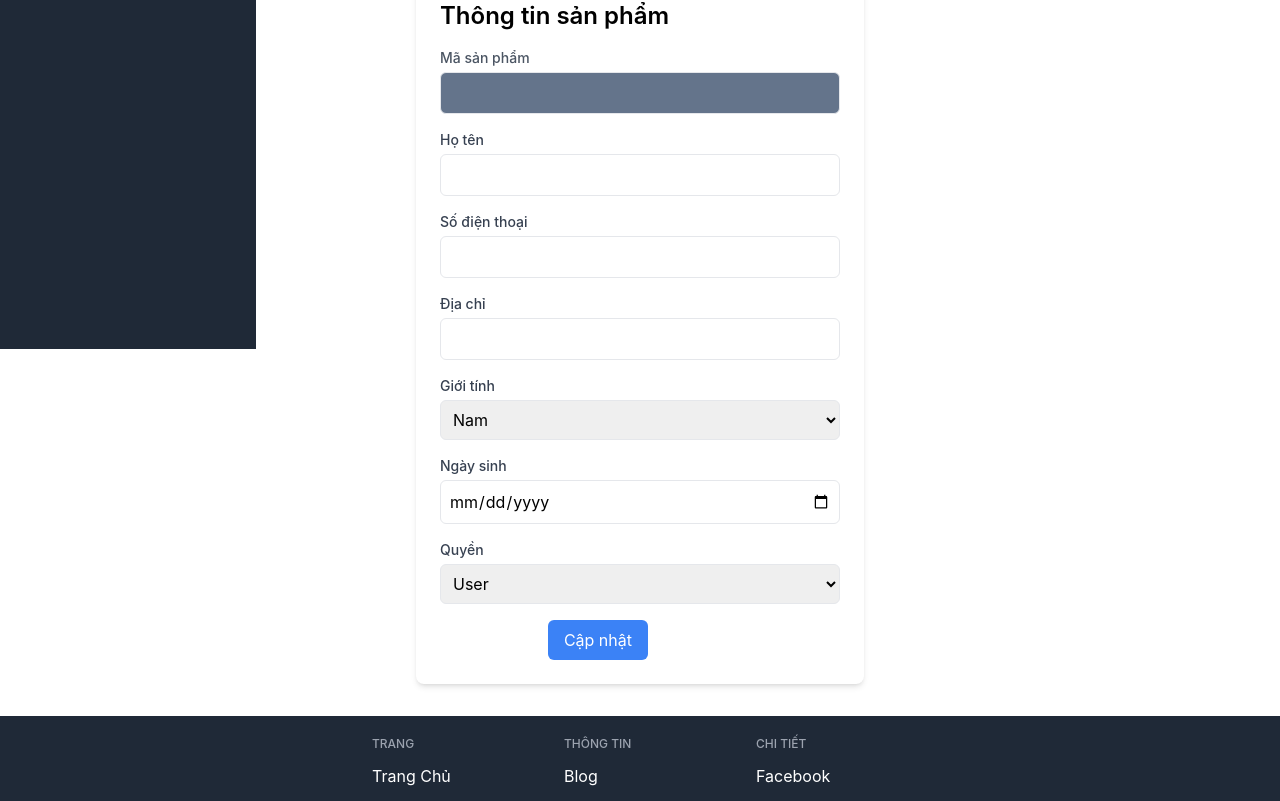
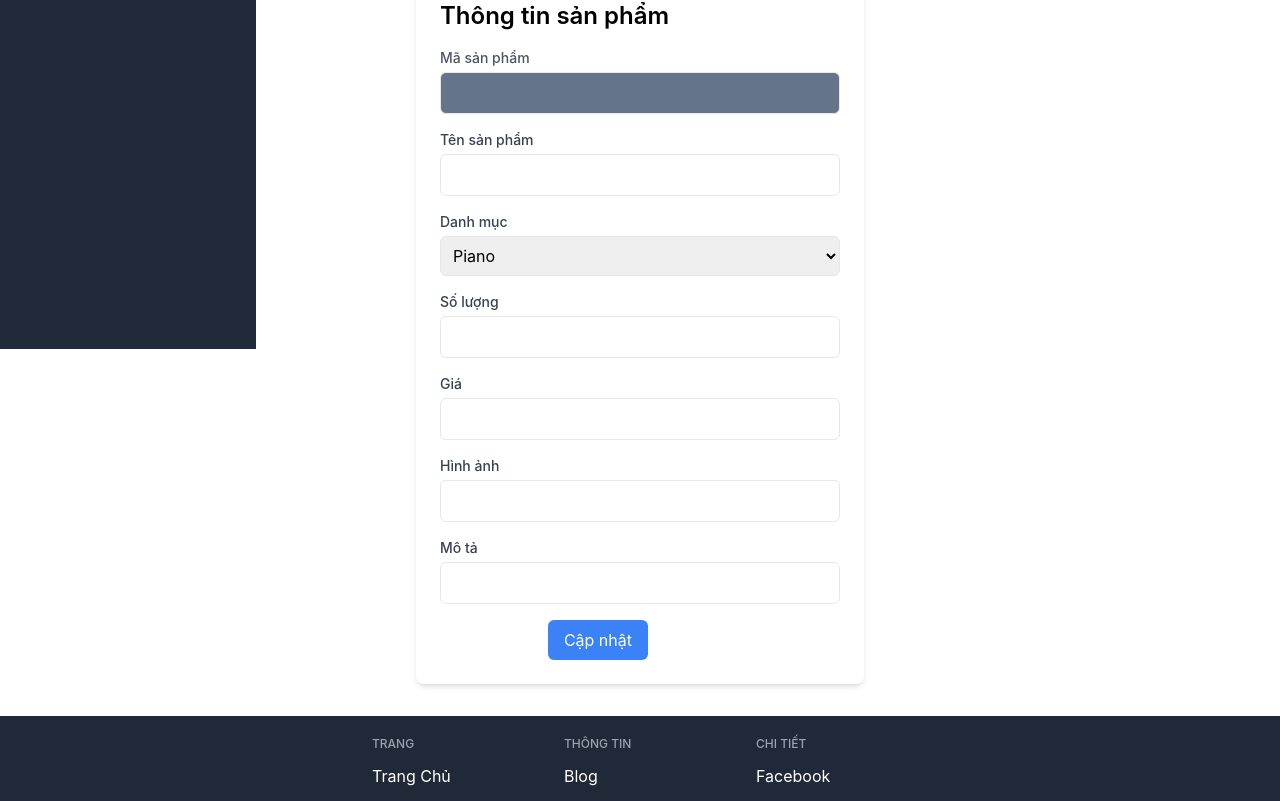
Before and after one commit to tientm2610/the-last-guitar, a React (Create React App) app: page / in a window 1280 px wide. Shown: the part 451-1252 px from the top of the page. Built offline with nearby package versions, Linux system fonts and the light colour scheme.

Commit message:
complete GUI product manager

```diff
--- a/src/pages/ProductManage/ProductPage.tsx
+++ b/src/pages/ProductManage/ProductPage.tsx
@@ -59,34 +59,34 @@
         </div>
 
         <div className="mb-4">
-          <label className="block text-sm font-medium text-gray-700">Họ tên</label>
+          <label className="block text-sm font-medium text-gray-700">Tên sản phẩm</label>
           <input type="text"className="mt-1 p-2 w-full border rounded-md"/>
         </div>
         <div className="mb-4">
-          <label className="block text-sm font-medium text-gray-700">Số điện thoại</label>
-          <input type="text"  className="mt-1 p-2 w-full border rounded-md"/>
-        </div>
-        <div className="mb-4">
-          <label className="block text-sm font-medium text-gray-700">Địa chỉ</label>
-          <input type="text" className="mt-1 p-2 w-full border rounded-md"/>
-        </div>
-        <div className="mb-4">
-          <label className="block text-sm font-medium text-gray-700">Giới tính</label>
-          <select  className="mt-1 p-2 w-full border rounded-md">
-            <option>Nam</option>
-            <option >Nữ</option>
+          <label className="block text-sm font-medium text-gray-700">Danh mục</label>
+          <select className="mt-1 p-2 w-full border rounded-md">
+            <option >Piano</option>
+            <option >Guitar</option>
+            <option >Trumpet</option>
+            <option >Drum</option>
+            <option >Violin</option>
           </select>
         </div>
         <div className="mb-4">
-          <label className="block text-sm font-medium text-gray-700">Ngày sinh</label>
-          <input type="date"  className="mt-1 p-2 w-full border rounded-md"/>
+          <label className="block text-sm font-medium text-gray-700">Số lượng</label>
+          <input type="number"  className="mt-1 p-2 w-full border rounded-md"/>
         </div>
         <div className="mb-4">
-          <label className="block text-sm font-medium text-gray-700">Quyền</label>
-          <select className="mt-1 p-2 w-full border rounded-md">
-            <option >User</option>
-            <option >Admin</option>
-          </select>
+          <label className="block text-sm font-medium text-gray-700">Giá</label>
+          <input type="number" className="mt-1 p-2 w-full border rounded-md"/>
+        </div>
+        <div className="mb-4">
+          <label className="block text-sm font-medium text-gray-700">Hình ảnh</label>
+          <input type="text"className="mt-1 p-2 w-full border rounded-md"/>
+        </div>
+        <div className="mb-4">
+          <label className="block text-sm font-medium text-gray-700">Mô tả</label>
+          <input type="text"className="mt-1 p-2 w-full border rounded-md"/>
         </div>
         <div className="flex justify-end">
           <button type="submit" className="px-4 py-2 bg-blue-500 text-white rounded-md hover:bg-blue-600 mr-48">Cập nhật</button>
```
